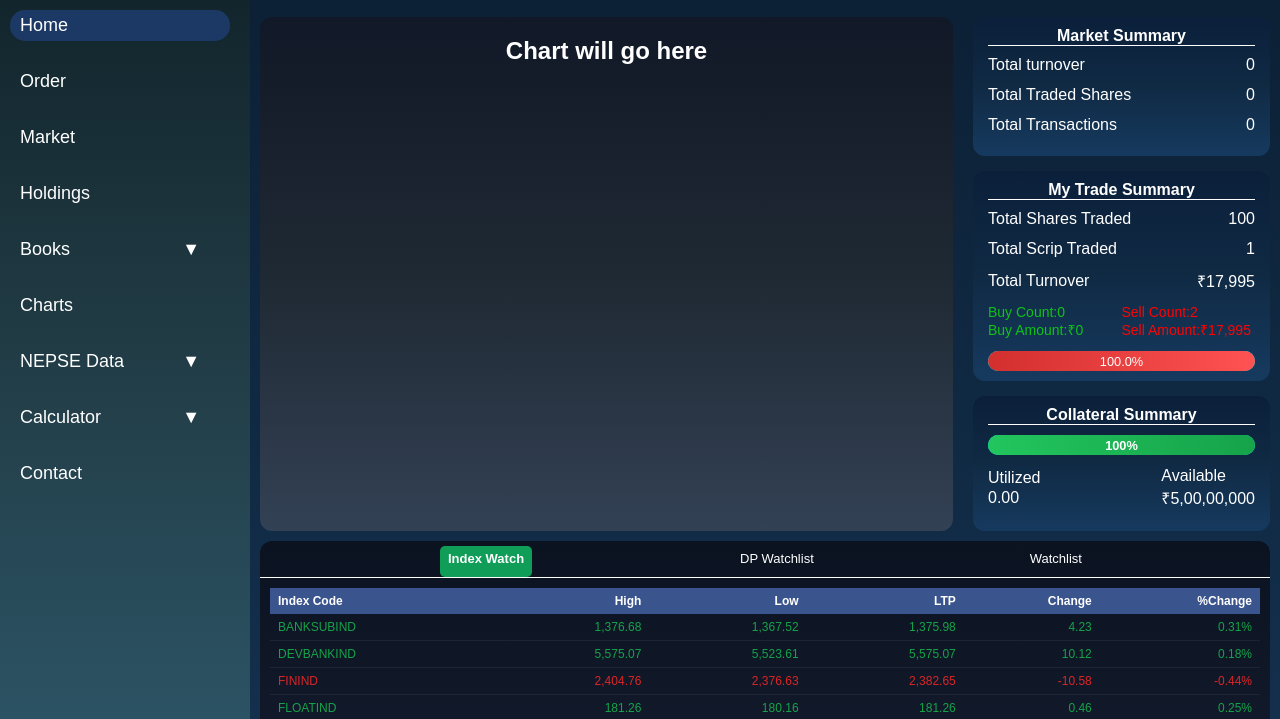
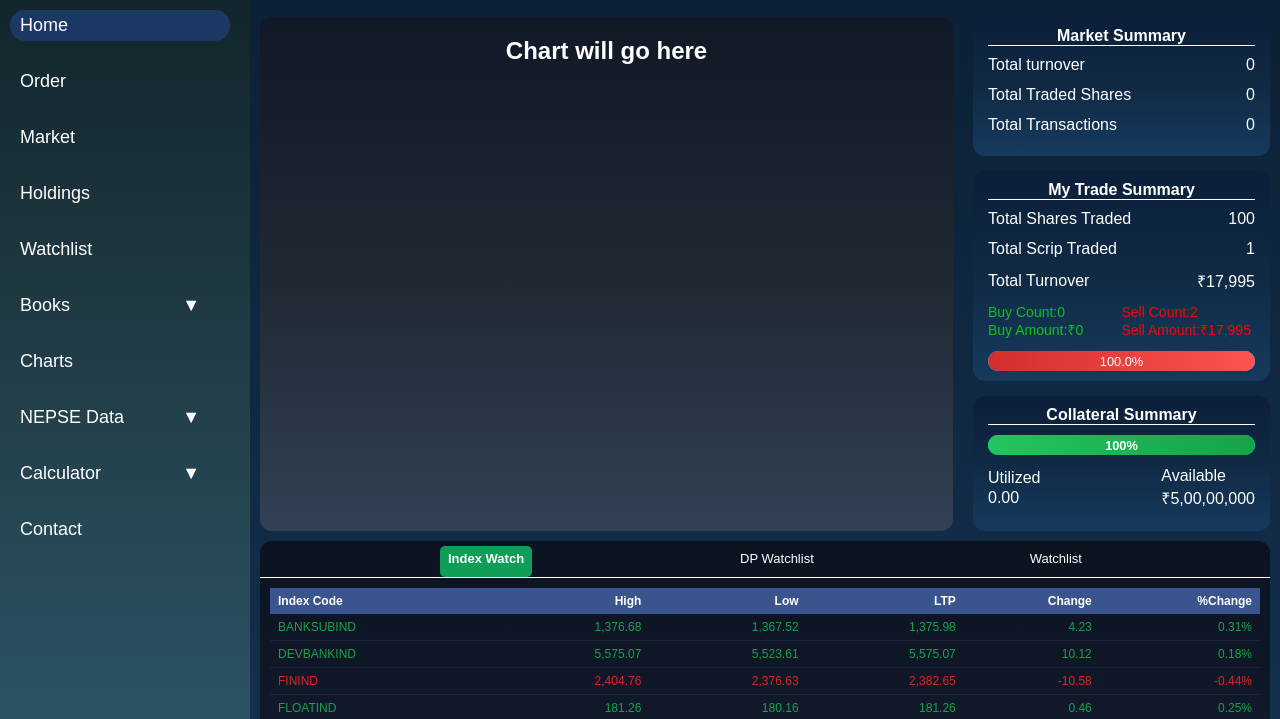
Before and after one commit to nepsefloorsheet-ops/WealthEngine, a plain HTML site: page index.html in a window 1280 px wide. Shown: the part 80-799 px from the top of the page. Drawn offline with Linux system fonts and the light colour scheme; no server answers.

Commit message:
Add files via upload

```diff
--- a/index.html
+++ b/index.html
@@ -25,6 +25,7 @@
             <li class="link"><button class="butt" onclick="document.location='pages/order.html'">Order </button></li>
             <li class="link"><button class="butt" onclick="document.location='pages/market.html'">Market </button></li>
             <li class="link"><button class="butt" onclick="document.location='pages/holdings.html'">Holdings </button>
+            <li class="link"><button class="butt" onclick="document.location='pages/watchlist.html'">Watchlist </button>
             </li>
             <li class="drop">
                 <button class="link but">Books<span class="tri">&#9660;</span></button>
```
